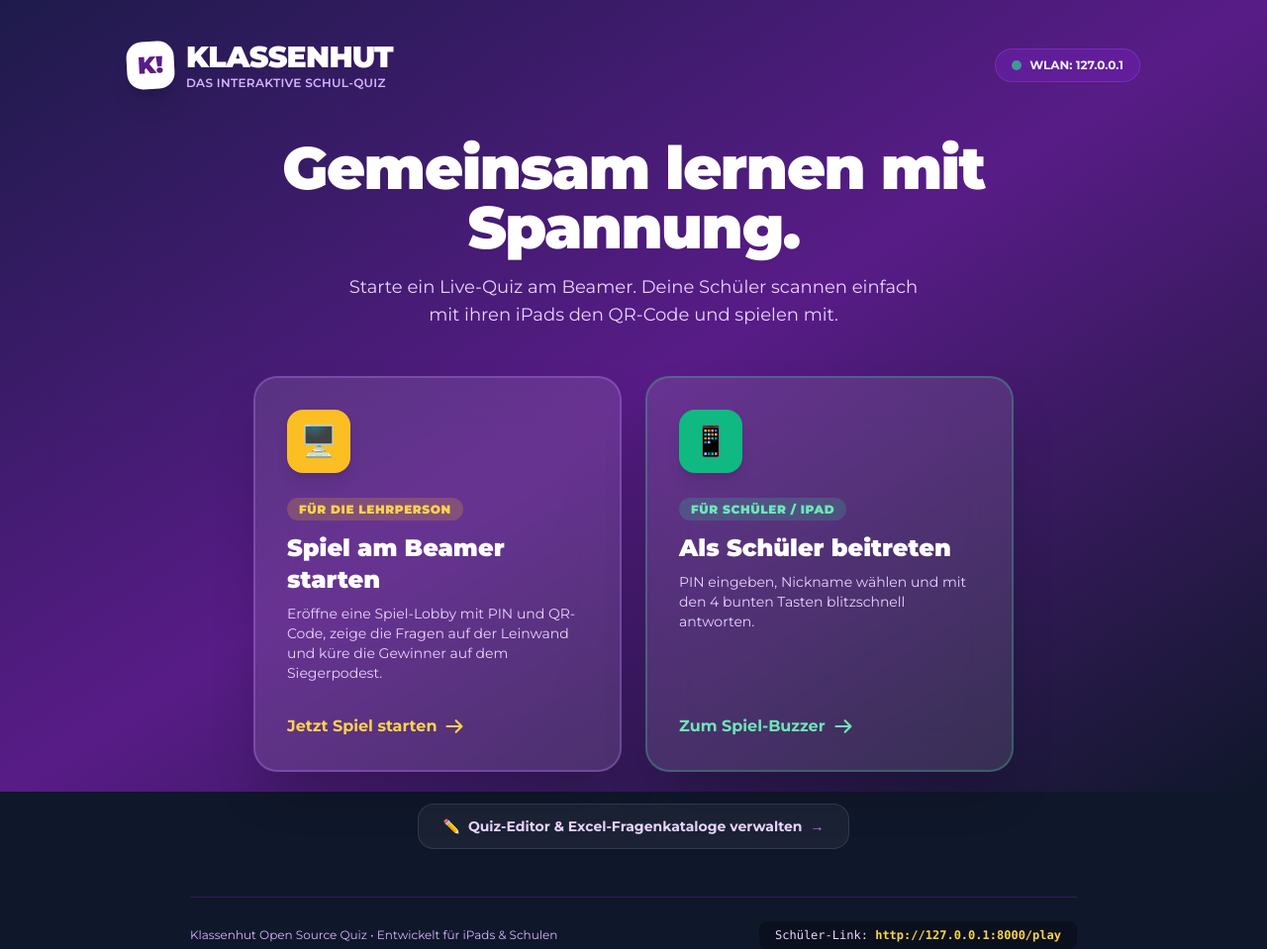
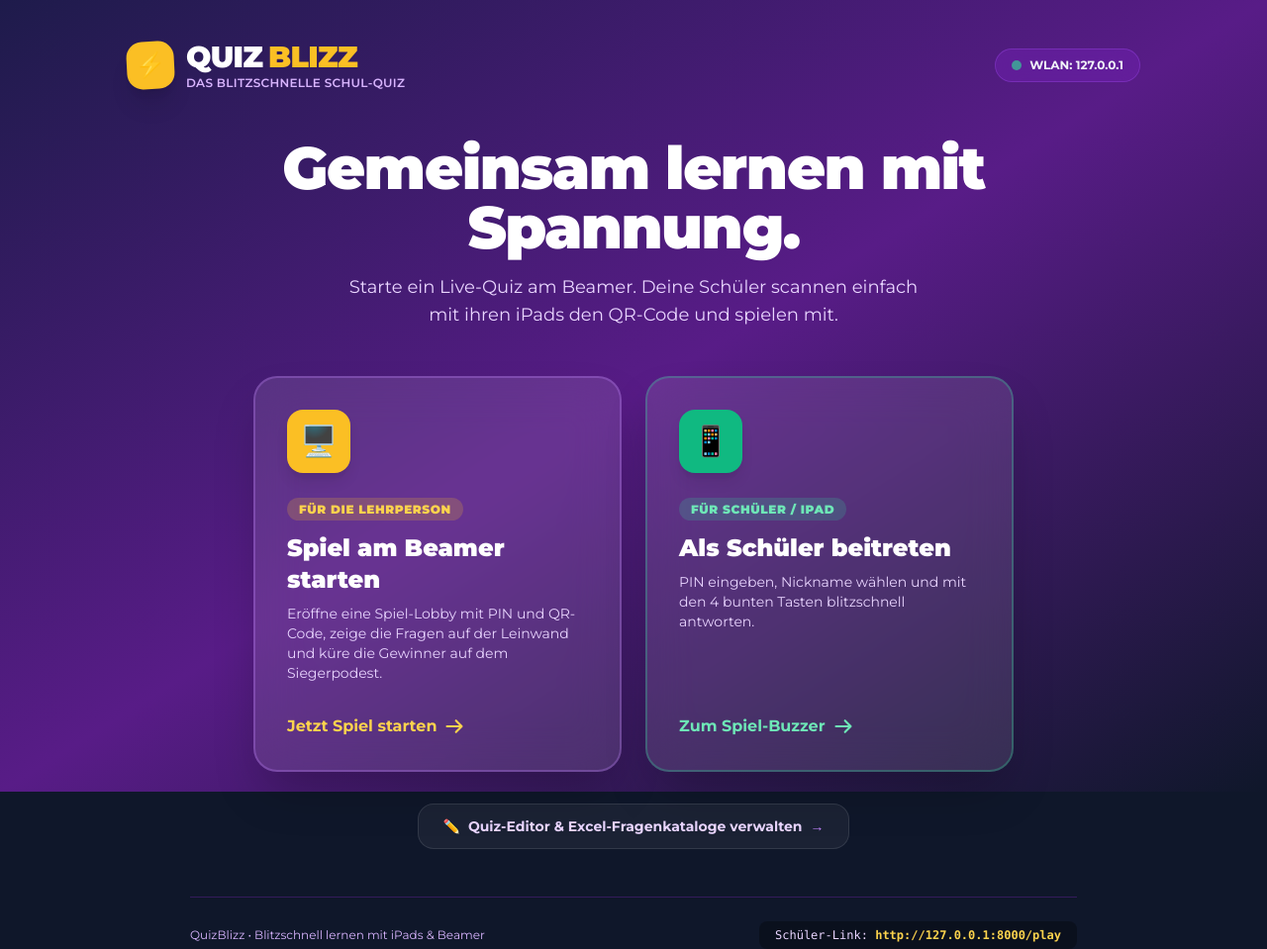
Before and after one commit to StroKyr404/QuizzBlizz, a FastAPI app: page / in a window 1280 px wide. Shown: the whole page at 99% size. Run offline with FastAPI, Linux system fonts and the light colour scheme; some libraries are stand-ins or nearby versions.

Commit message:
Umbenannt in QuizBlizz mit Blitz-Logo

```diff
--- a/app/main.py
+++ b/app/main.py
@@ -17,7 +17,7 @@ from .storage import (
 from .game_manager import game_manager
 from .tunnel import tunnel_manager
 
-app = FastAPI(title="Klassenhut - Das Schul-Quiz")
+app = FastAPI(title="QuizBlizz - Das interaktive Schul-Quiz")
 
 BASE_DIR = os.path.dirname(os.path.abspath(__file__))
 app.mount("/static", StaticFiles(directory=os.path.join(BASE_DIR, "static")), name="static")
--- a/app/templates/base.html
+++ b/app/templates/base.html
@@ -3,7 +3,7 @@
 <head>
     <meta charset="UTF-8">
     <meta name="viewport" content="width=device-width, initial-scale=1.0, maximum-scale=1.0, user-scalable=no">
-    <title>{% block title %}Klassenhut - Schul-Quiz{% endblock %}</title>
+    <title>{% block title %}QuizBlizz - Schul-Quiz{% endblock %}</title>
 
     <!-- Google Fonts -->
     <link rel="preconnect" href="https://fonts.googleapis.com">
--- a/app/templates/editor.html
+++ b/app/templates/editor.html
@@ -1,6 +1,6 @@
 {% extends "base.html" %}
 
-{% block title %}Klassenhut - Quiz-Editor{% endblock %}
+{% block title %}QuizBlizz - Quiz-Editor{% endblock %}
 
 {% block content %}
 <div class="min-h-full flex flex-col bg-slate-900 text-slate-100">
@@ -9,8 +9,8 @@
     <header class="h-16 px-6 flex items-center justify-between border-b border-white/10 bg-black/30 backdrop-blur-md">
         <div class="flex items-center space-x-4">
             <a href="/" class="flex items-center space-x-2 text-white hover:text-purple-300 font-black text-xl transition-colors">
-                <span class="w-8 h-8 rounded-lg bg-amber-400 text-slate-950 flex items-center justify-center font-black text-sm">K!</span>
-                <span>KLASSENHUT</span>
+                <span class="w-8 h-8 rounded-lg bg-amber-400 text-slate-950 flex items-center justify-center font-black text-sm">⚡</span>
+                <span>QUIZ<span class="text-amber-400">BLIZZ</span></span>
             </a>
             <span class="text-xs text-purple-300 font-bold uppercase tracking-wider bg-purple-900/40 px-3 py-1 rounded-full border border-purple-500/20">
                 Quiz-Editor & Import
--- a/app/templates/host.html
+++ b/app/templates/host.html
@@ -1,6 +1,6 @@
 {% extends "base.html" %}
 
-{% block title %}Klassenhut - Beamer Host{% endblock %}
+{% block title %}QuizBlizz - Beamer Host{% endblock %}
 
 {% block head %}
 <style>
@@ -16,8 +16,8 @@
     <header class="h-16 px-6 flex items-center justify-between border-b border-white/10 bg-black/20 backdrop-blur-md z-20">
         <div class="flex items-center space-x-4">
             <a href="/" class="flex items-center space-x-2 text-white hover:text-purple-300 font-black text-xl transition-colors">
-                <span class="w-8 h-8 rounded-lg bg-amber-400 text-slate-950 flex items-center justify-center font-black text-sm">K!</span>
-                <span class="hidden sm:inline">KLASSENHUT</span>
+                <span class="w-8 h-8 rounded-lg bg-amber-400 text-slate-950 flex items-center justify-center font-black text-sm">⚡</span>
+                <span class="hidden sm:inline">QUIZ<span class="text-amber-400">BLIZZ</span></span>
             </a>
             <span id="quiz-title-badge" class="hidden md:inline px-3 py-1 bg-white/10 rounded-full text-xs font-bold text-purple-200">
                 Lade Quiz...
--- a/app/templates/index.html
+++ b/app/templates/index.html
@@ -1,18 +1,20 @@
 {% extends "base.html" %}
 
-{% block title %}Klassenhut - Das Schul-Quiz{% endblock %}
+{% block title %}QuizBlizz - Das interaktive Schul-Quiz{% endblock %}
 
 {% block content %}
 <div class="min-h-full flex flex-col justify-between p-6 bg-gradient-to-br from-indigo-950 via-purple-900 to-slate-900">
     <!-- Header -->
     <header class="flex items-center justify-between max-w-5xl mx-auto w-full pt-4">
         <div class="flex items-center space-x-3">
-            <div class="w-12 h-12 bg-white text-purple-900 rounded-2xl flex items-center justify-center font-black text-2xl shadow-xl transform -rotate-3">
-                K!
+            <div class="w-12 h-12 bg-amber-400 text-slate-950 rounded-2xl flex items-center justify-center font-black text-2xl shadow-xl transform -rotate-3">
+                ⚡
             </div>
             <div>
-                <h1 class="text-3xl font-black tracking-tight text-white">KLASSENHUT</h1>
-                <p class="text-xs text-purple-300 font-semibold tracking-wide">DAS INTERAKTIVE SCHUL-QUIZ</p>
+                <h1 class="text-3xl font-black tracking-tight text-white flex items-center space-x-1.5">
+                    <span>QUIZ</span><span class="text-amber-400">BLIZZ</span>
+                </h1>
+                <p class="text-xs text-purple-300 font-semibold tracking-wide">DAS BLITZSCHNELLE SCHUL-QUIZ</p>
             </div>
         </div>
 
@@ -89,7 +91,7 @@
     <!-- Footer Network Info Banner -->
     <footer class="max-w-4xl mx-auto w-full pt-6 border-t border-purple-800/40 text-center text-xs text-purple-300 flex flex-col sm:flex-row items-center justify-between gap-4">
         <div>
-            Klassenhut Open Source Quiz &bull; Entwickelt für iPads & Schulen
+            QuizBlizz &bull; Blitzschnell lernen mit iPads & Beamer
         </div>
         <div id="join-link-box" class="bg-black/30 px-4 py-1.5 rounded-lg font-mono text-purple-200">
             Schüler-Link: <span id="current-join-url" class="font-bold text-amber-300">{{ join_url }}/play</span>
--- a/run.py
+++ b/run.py
@@ -5,7 +5,7 @@ import argparse
 from app.tunnel import tunnel_manager
 
 def main():
-    parser = argparse.ArgumentParser(description="Klassenhut Schul-Quiz Server")
+    parser = argparse.ArgumentParser(description="QuizBlizz Schul-Quiz Server")
     parser.add_argument("--host", default="0.0.0.0", help="Host IP")
     parser.add_argument("--port", type=int, default=8000, help="Port")
     parser.add_argument("--no-tunnel", action="store_true", help="Deaktiviert Cloudflare Tunnel")
@@ -17,7 +17,7 @@ def main():
 
     join_url = tunnel_manager.get_join_url()
     print("\n" + "="*65)
-    print("🎓 KLASSENHUT - DAS INTERAKTIVE SCHUL-QUIZ")
+    print("⚡ QUIZBLIZZ - DAS BLITZSCHNELLE SCHUL-QUIZ")
     print("="*65)
     print(f"🖥️  BEAMER-ANSICHT (Host):   http://localhost:{args.port}/host")
     print(f"✏️  QUIZ-EDITOR:            http://localhost:{args.port}/editor")
```
Also changed, not shown: app/templates/play.html (+5 -5 lines), README.md, 1 other file.
